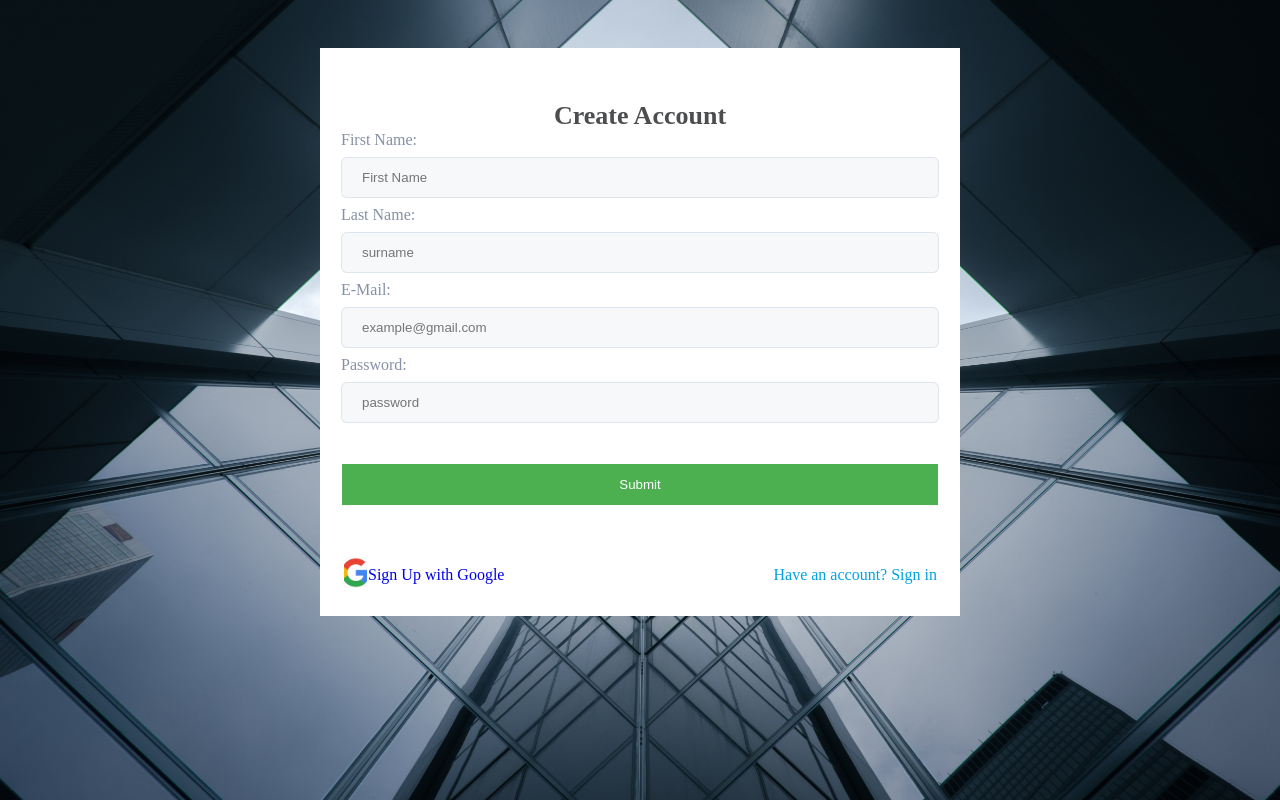
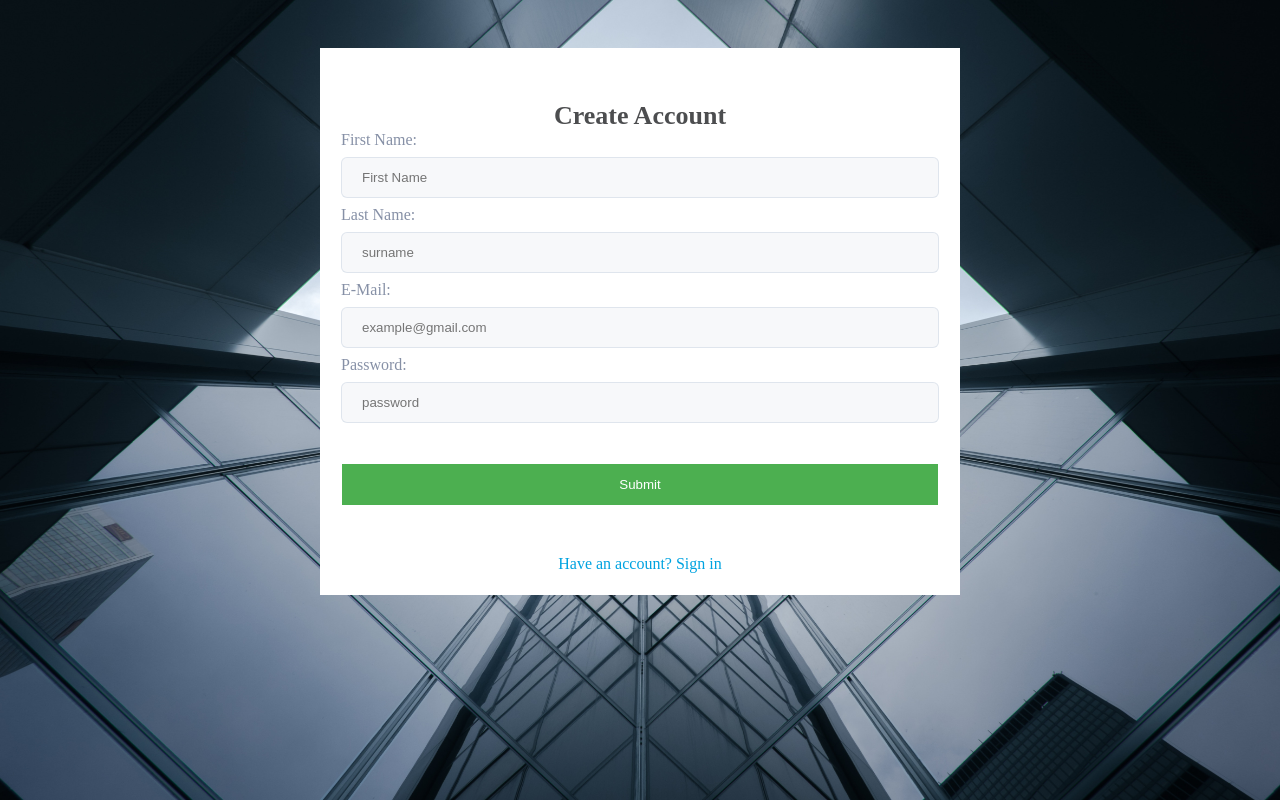
Before and after one commit to sirEmmyUche/HIMS, a React (Vite) app: page /Signup in a window 1280 px wide. Built offline with nearby package versions, Linux system fonts and the light colour scheme.

Commit message:
adjusted code

```diff
--- a/src/api.js
+++ b/src/api.js
@@ -1,6 +1,9 @@
+const baseUrl = 'https://housing-84si.onrender.com'
+// const baseUrl = 'http://localhost:3000'
+
 export async function loginUser(credentials){
     try{
-        const url = "https://housing-84si.onrender.com/login";
+        const url = `${baseUrl}/login`;
         const res =await fetch(url,
             {
                 method:"post",
@@ -22,7 +25,7 @@ export async function loginUser(credentials){
 
 export async function signUpUser(credentials){
     try{
-        const url = "https://housing-84si.onrender.com/signup";
+        const url = `${baseUrl}/signup`;
         const res =await fetch(url,
             {
                 method:"post",
@@ -44,7 +47,7 @@ export async function signUpUser(credentials){
 
 export async function verifyCookiesToken(credentials){
     try{
-        const url = "https://housing-84si.onrender.com/verifyToken"
+        const url = `${baseUrl}/verifyToken`
         const res = await fetch(url, {
             method: "get",
             headers: {
@@ -66,7 +69,7 @@ export async function verifyCookiesToken(credentials){
 
 export async function verifyHouse(credentials){
     try{
-        const url = "https://housing-84si.onrender.com/verifyHouse";
+        const url = `${baseUrl}/verifyHouse`;
         const res =await fetch(url,
             {
                 method:"post",
--- a/src/pages/Home.jsx
+++ b/src/pages/Home.jsx
@@ -1,10 +1,12 @@
 import HOVS from '../pages/hovs.jsx'
 import Services from '../pages/services.jsx'
+import VerifyHouse from './dashboard/verifyhouse.jsx'
 
 function Home() {
   return (
     <div>
       <HOVS/>
+      <VerifyHouse/>
       <Services/>
     </div>
 
--- a/src/pages/Login.jsx
+++ b/src/pages/Login.jsx
@@ -85,10 +85,10 @@ import "../styles/login.css"
               </button></div>
           </form>
           <div className="sigin-with-google-and-create-account-wrapper">
-            <div className="singin-with-google-wrapper">
+            {/* <div className="singin-with-google-wrapper">
               <div className="google-icon-box"><img src="/images/google-icon.jfif"/></div>
               <a href="https://housing-84si.onrender.com/auth/google">Sign In with Google</a>
-              </div>
+              </div> */}
             <div className="create-an-account">
              <Link to={"/Signup"}>Create an Account</Link>
               </div>
--- a/src/pages/nav.jsx
+++ b/src/pages/nav.jsx
@@ -22,9 +22,9 @@ function Nav() {
             <li >
               <Link to={"/Services"}>Service</Link>
             </li>
-                <li >
+                {/* <li >
                   <Link to={"/Login"}>Login</Link>
-                </li>
+                </li> */}
             <li>
               <Link to={"/"}>About</Link>
             </li>
--- a/src/pages/signup.jsx
+++ b/src/pages/signup.jsx
@@ -92,10 +92,10 @@ function Signup() {
               </button></div>
           </form>
           <div className="sigin-with-google-and-create-account-wrapper">
-            <div className="singin-with-google-wrapper">
+            {/* <div className="singin-with-google-wrapper">
               <div className="google-icon-box"><img src="/images/google-icon.jfif"/></div>
               <a href="https://housing-84si.onrender.com/auth/google">Sign Up with Google</a>
-              </div>
+              </div> */}
             <div className="create-an-account">
              <Link to={"/Login"}>Have an account? Sign in</Link>
               </div>
--- a/src/styles/login.css
+++ b/src/styles/login.css
@@ -55,7 +55,7 @@
     margin-top: 3rem;
     border: 1px solid transparent;
     display: flex;
-    justify-content: space-between;
+    justify-content:center;
     align-items: center;
 }
 
--- a/src/styles/signup.css
+++ b/src/styles/signup.css
@@ -55,7 +55,7 @@
     margin-top: 3rem;
     border: 1px solid transparent;
     display: flex;
-    justify-content: space-between;
+    justify-content:center;
     align-items: center;
 }
 
--- a/src/styles/verifyhouse.css
+++ b/src/styles/verifyhouse.css
@@ -1,5 +1,5 @@
 #verify-house{
-    width: calc(100vw - 15vw);
+    /* width: calc(100vw - 15vw); */
     min-height: 100vh;
     background-image: url("/images/verify-h-bg (3).jpg");
     background-size: 100% 100%;
```
